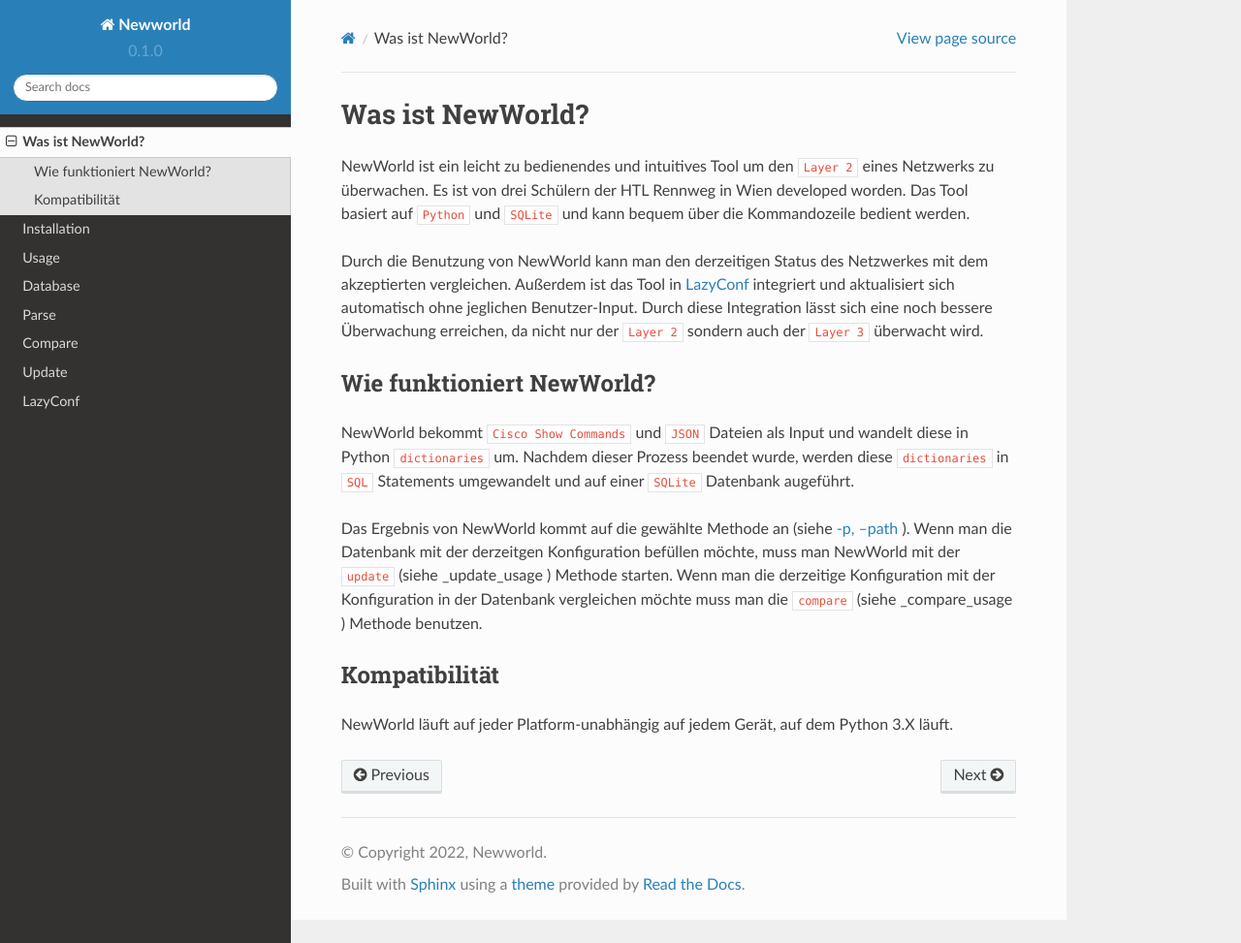
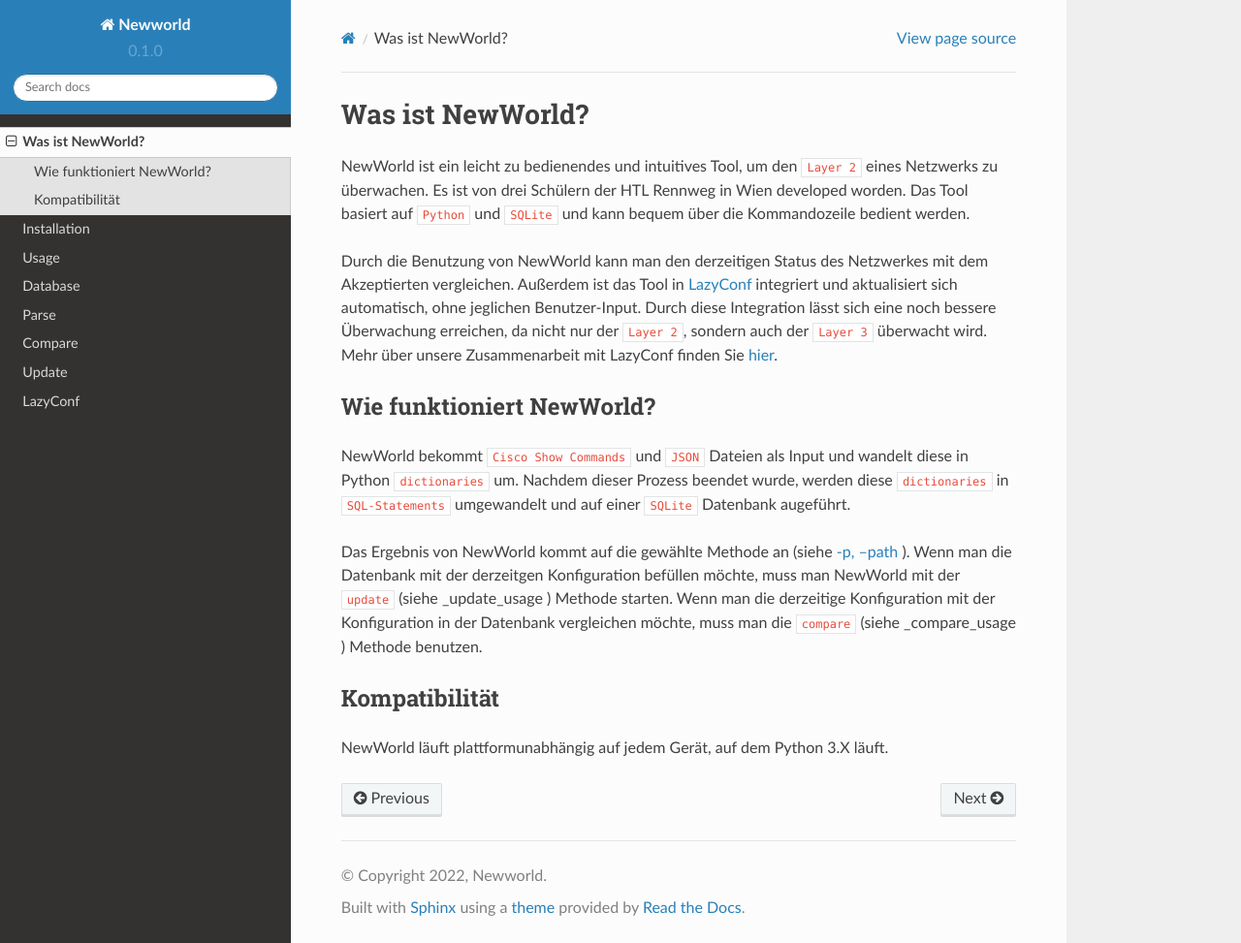
Before and after one commit to newworld-itp/NewWorld, a Sphinx documentation site: the page built from docs/source/what_is_newworld.rst, in a window 1280 px wide and 973 px high. Shown: the whole window at 97% size. Built offline with Sphinx 7.4.7 and the Read the Docs theme 2.0.0, drawn with Linux system fonts in a browser that asks for light colours.

Commit message:
Korrekturlesung

```diff
--- a/docs/source/what_is_newworld.rst
+++ b/docs/source/what_is_newworld.rst
@@ -1,22 +1,24 @@
 Was ist NewWorld?
 ==================
 
-NewWorld ist ein leicht zu bedienendes und intuitives Tool um den ``Layer 2`` eines Netzwerks zu überwachen. Es ist von drei Schülern der HTL Rennweg in Wien developed worden. Das Tool basiert auf ``Python`` und ``SQLite`` und kann bequem über die Kommandozeile bedient werden.
+NewWorld ist ein leicht zu bedienendes und intuitives Tool, um den ``Layer 2`` eines Netzwerks zu überwachen. Es ist von drei Schülern der HTL Rennweg in Wien developed worden. Das Tool basiert auf ``Python`` und ``SQLite`` und kann bequem über die Kommandozeile bedient werden.
 
-Durch die Benutzung von NewWorld kann man den derzeitigen Status des Netzwerkes mit dem akzeptierten vergleichen. Außerdem ist das Tool in LazyConf_ integriert und aktualisiert sich automatisch ohne jeglichen Benutzer-Input. Durch diese Integration lässt sich eine noch bessere Überwachung erreichen, da nicht nur der ``Layer 2`` sondern auch der ``Layer 3`` überwacht wird.
+Durch die Benutzung von NewWorld kann man den derzeitigen Status des Netzwerkes mit dem Akzeptierten vergleichen. Außerdem ist das Tool in LazyConf_ integriert und aktualisiert sich automatisch, ohne jeglichen Benutzer-Input. Durch diese Integration lässt sich eine noch bessere Überwachung erreichen, da nicht nur der ``Layer 2``, sondern auch der ``Layer 3`` überwacht wird. Mehr über unsere Zusammenarbeit mit LazyConf finden Sie hier_.
 
 Wie funktioniert NewWorld?
 ------------------------
 
-NewWorld bekommt ``Cisco Show Commands`` und ``JSON`` Dateien als Input und wandelt diese in Python ``dictionaries`` um. Nachdem dieser Prozess beendet wurde, werden diese ``dictionaries`` in ``SQL`` Statements umgewandelt und auf einer ``SQLite`` Datenbank augeführt.
+NewWorld bekommt ``Cisco Show Commands`` und ``JSON`` Dateien als Input und wandelt diese in Python ``dictionaries`` um. Nachdem dieser Prozess beendet wurde, werden diese ``dictionaries`` in ``SQL-Statements`` umgewandelt und auf einer ``SQLite`` Datenbank augeführt.
 
 Das Ergebnis von NewWorld kommt auf die gewählte Methode an (siehe :ref:`usage` ).
 Wenn man die Datenbank mit der derzeitgen Konfiguration befüllen möchte, muss man NewWorld mit der ``update`` (siehe :ref:`_update_usage` ) Methode starten.
-Wenn man die  derzeitige Konfiguration mit der Konfiguration in der Datenbank vergleichen möchte muss man die ``compare`` (siehe :ref:`_compare_usage` ) Methode benutzen.
+Wenn man die derzeitige Konfiguration mit der Konfiguration in der Datenbank vergleichen möchte, muss man die ``compare`` (siehe :ref:`_compare_usage` ) Methode benutzen.
 
 .. _LazyConf: http://lazyconf.github.io
+
+.. _hier: https://newworld.readthedocs.io/en/latest/lazyconf.html
 
 Kompatibilität
 -------------
 
-NewWorld läuft auf jeder Platform-unabhängig auf jedem Gerät, auf dem Python 3.X läuft.
+NewWorld läuft plattformunabhängig auf jedem Gerät, auf dem Python 3.X läuft.
```
